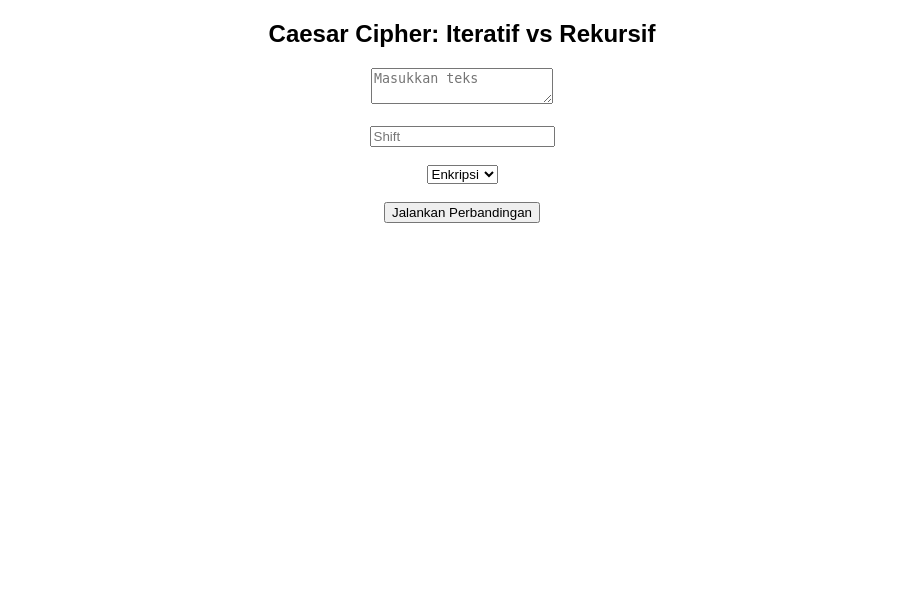
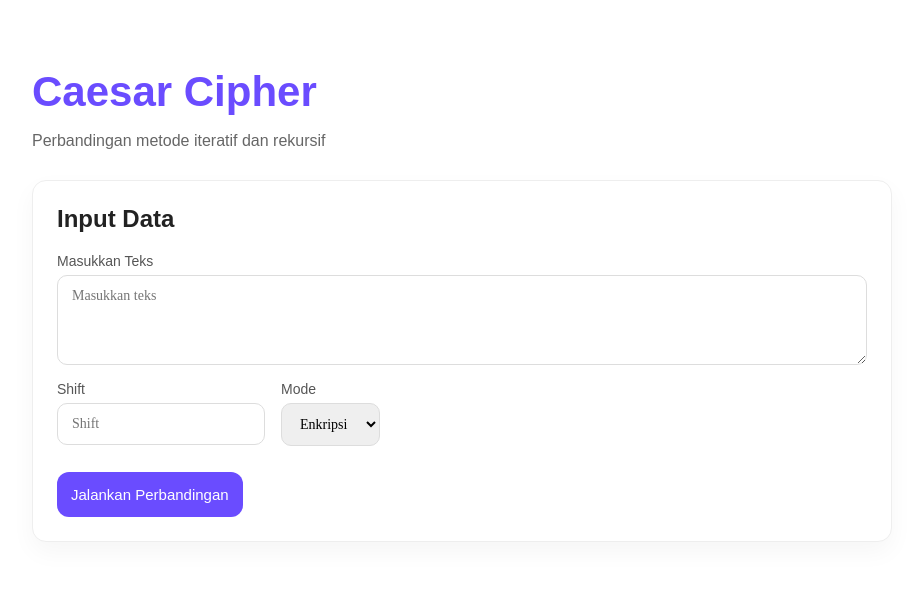
Before and after one commit to mega105/tubes-AKA-Cipher-Caesar-Iteratif-dan-Rekursif, a Flask app: page / in a window 1280 px wide. Shown: the top 605 px of the page, without its empty margins (178-1101 px from the left). Run offline with Flask 3, Linux system fonts and the light colour scheme.

Commit message:
update : line chart + UI

```diff
--- a/app.py
+++ b/app.py
@@ -1,11 +1,12 @@
 from flask import Flask, render_template, request
 import time
 
+MAX_RECURSIVE_LEN = 900
 app = Flask(__name__)
 
-# =====================
-# ITERATIF
-# =====================
+iter_times = []
+rec_times = []
+
 def caesar_iterative(text, shift, mode):
     if mode == "decrypt":
         shift = -shift
@@ -20,9 +21,6 @@ def caesar_iterative(text, shift, mode):
     return result
 
 
-# =====================
-# REKURSIF
-# =====================
 def caesar_recursive(text, shift, mode, index=0):
     if index == 0 and mode == "decrypt":
         shift = -shift
@@ -49,21 +47,31 @@ def index():
         shift = int(request.form["shift"])
         mode = request.form["mode"]
 
-        # ITERATIF
+        # ===== ITERATIF (SELALU JALAN) =====
         start_i = time.perf_counter()
         result_iter = caesar_iterative(text, shift, mode)
         end_i = time.perf_counter()
+        time_iter = (end_i - start_i) * 1000
+        iter_times.append(round(time_iter, 5))
 
-        # REKURSIF
-        start_r = time.perf_counter()
-        result_rec = caesar_recursive(text, shift, mode)
-        end_r = time.perf_counter()
+        # ===== REKURSIF (BERSYARAT) =====
+        if len(text) <= MAX_RECURSIVE_LEN:
+            start_r = time.perf_counter()
+            result_rec = caesar_recursive(text, shift, mode)
+            end_r = time.perf_counter()
+            time_rec = (end_r - start_r) * 1000
+            rec_times.append(round(time_rec, 5))
+            rec_status = "OK"
+        else:
+            result_rec = "⚠️ Input terlalu panjang, rekursif dihentikan"
+            time_rec = 0
+            rec_times.append(0)
+            rec_status = "STACK OVERFLOW DICEGAH"
 
-        time_iter = (end_i - start_i) * 1000
-        time_rec = (end_r - start_r) * 1000
-
-        # KESIMPULAN
-        if time_iter < time_rec:
+        # ===== KESIMPULAN =====
+        if rec_status != "OK":
+            conclusion = "Iteratif lebih stabil untuk input besar (rekursif gagal)"
+        elif time_iter < time_rec:
             conclusion = "Algoritma Iteratif lebih cepat"
         elif time_rec < time_iter:
             conclusion = "Algoritma Rekursif lebih cepat"
@@ -75,11 +83,16 @@ def index():
             "rec_result": result_rec,
             "time_iter": time_iter,
             "time_rec": time_rec,
-            "conclusion": conclusion
+            "conclusion": conclusion,
+            "iter_times": iter_times,
+            "rec_times": rec_times,
+            "rec_status": rec_status,
+            "text_length": len(text)
         }
 
     return render_template("index.html", data=data)
 
 
+
 if __name__ == "__main__":
     app.run(debug=True)
--- a/static/styles.css
+++ b/static/styles.css
@@ -1,16 +1,103 @@
+* {
+    box-sizing: border-box;
+}
+
 body {
-    font-family: Arial;
-    background: #f4f6f8;
-    text-align: center;
-    margin-top: 50px;
+    font-family: 'Poppins', sans-serif;
+    background: #ffffff;
+    color: #333;
+    margin: 0;
+    padding: 40px 0;
+}
+
+.container {
+    max-width: 900px;
+    margin: auto;
+    padding: 0 20px;
+}
+
+h1 {
+    color: #6a4cff;
+    font-size: 42px;
+    margin-bottom: 5px;
+}
+
+.subtitle {
+    color: #666;
+    margin-bottom: 30px;
+}
+
+h2 {
+    margin-top: 0;
+    color: #222;
+}
+
+.card {
+    background: #fff;
+    border: 1px solid #eee;
+    border-radius: 14px;
+    padding: 24px;
+    margin-bottom: 24px;
+    box-shadow: 0 10px 25px rgba(0,0,0,0.04);
+}
+
+.field {
+    display: flex;
+    flex-direction: column;
+    margin-bottom: 16px;
+}
+
+label {
+    font-size: 14px;
+    margin-bottom: 6px;
+    color: #555;
+}
+
+textarea,
+input,
+select {
+    font-family: 'Poppins';
+    padding: 12px 14px;
+    border-radius: 10px;
+    border: 1px solid #ddd;
+    font-size: 14px;
 }
 
 textarea {
-    width: 300px;
-    height: 100px;
+    min-height: 90px;
+    resize: vertical;
 }
 
-input, select, button {
-    margin: 8px;
-    padding: 8px;
+textarea:focus,
+input:focus,
+select:focus {
+    outline: none;
+    border-color: #6a4cff;
 }
+
+.row {
+    display: flex;
+    gap: 16px;
+}
+
+button {
+    margin-top: 10px;
+    background: #6a4cff;
+    color: #fff;
+    border: none;
+    padding: 14px;
+    font-size: 15px;
+    border-radius: 12px;
+    cursor: pointer;
+    transition: 0.2s;
+}
+
+button:hover {
+    background: #593be0;
+}
+
+.conclusion {
+    margin-top: 10px;
+    font-weight: 600;
+    color: #6a4cff;
+}
--- a/templates/index.html
+++ b/templates/index.html
@@ -1,40 +1,124 @@
 <!DOCTYPE html>
-<html>
+<html lang="id">
 <head>
+    <meta charset="UTF-8">
     <title>Perbandingan Caesar Cipher</title>
+    <script src="https://cdn.jsdelivr.net/npm/chart.js"></script>
+    <link rel="stylesheet" href="{{ url_for('static', filename='styles.css') }}">
 </head>
-<body style="font-family:Arial; text-align:center;">
 
-<h2>Caesar Cipher: Iteratif vs Rekursif</h2>
+<body>
+
+<div class="container">
+
+    <h1>Caesar Cipher</h1>
+    <p class="subtitle">Perbandingan metode iteratif dan rekursif</p>
+
+    <div class="card">
+        <h2>Input Data</h2>
 
         <form method="post">
-    <textarea name="text" placeholder="Masukkan teks" required></textarea><br><br>
 
-    <input type="number" name="shift" placeholder="Shift" required><br><br>
+            <div class="field">
+                <label>Masukkan Teks</label>
+                <textarea name="text" placeholder="Masukkan teks" required></textarea>
+            </div>
 
+            <div class="row">
+                <div class="field">
+                    <label>Shift</label>
+                    <input type="number" name="shift" placeholder="Shift" required>
+                </div>
+
+                <div class="field">
+                    <label>Mode</label>
                     <select name="mode">
                         <option value="encrypt">Enkripsi</option>
                         <option value="decrypt">Dekripsi</option>
-    </select><br><br>
+                    </select>
+                </div>
+            </div>
 
             <button type="submit">Jalankan Perbandingan</button>
         </form>
+    </div>
 
     {% if data %}
-<hr>
 
-<h3>Hasil Enkripsi / Dekripsi</h3>
+    <div class="card">
+        <h2>Hasil Enkripsi / Dekripsi</h2>
         <p><b>Iteratif:</b> {{ data.iter_result }}</p>
         <p><b>Rekursif:</b> {{ data.rec_result }}</p>
+    </div>
 
-<h3>Waktu Eksekusi</h3>
+    <div class="card">
+        <h2>Waktu Eksekusi</h2>
         <p>Iteratif: {{ "%.5f"|format(data.time_iter) }} ms</p>
         <p>Rekursif: {{ "%.5f"|format(data.time_rec) }} ms</p>
 
-<h3>Kesimpulan</h3>
-<p><b>{{ data.conclusion }}</b></p>
+        <p class="conclusion">{{ data.conclusion }}</p>
+    </div>
+
+    <div class="card">
+        <h2>Grafik Perbandingan Waktu</h2>
+        <canvas id="timeChart" width="500" height="250"></canvas>
+    </div>
+
+    <script>
+    const iterData = {{ data.iter_times | tojson }};
+    const recData  = {{ data.rec_times | tojson }};
+
+    const labels = iterData.map((_, i) => `Uji ke-${i + 1}`);
+
+    const ctx = document.getElementById('timeChart').getContext('2d');
+
+    new Chart(ctx, {
+        type: 'line',
+        data: {
+            labels: labels,
+            datasets: [
+                {
+                    label: 'Iteratif',
+                    data: iterData,
+                    borderWidth: 2,
+                    tension: 0.3
+                },
+                {
+                    label: 'Rekursif',
+                    data: recData,
+                    borderWidth: 2,
+                    tension: 0.3
+                }
+            ]
+        },
+        options: {
+            responsive: true,
+            plugins: {
+                legend: {
+                    position: 'top'
+                }
+            },
+            scales: {
+                y: {
+                    title: {
+                        display: true,
+                        text: 'Waktu Eksekusi (ms)'
+                    }
+                },
+                x: {
+                    title: {
+                        display: true,
+                        text: 'Percobaan'
+                    }
+                }
+            }
+        }
+    });
+    </script>
 
     {% endif %}
 
+</div>
+
 </body>
 </html>
```
Lines whose indentation alone changed are shown as unchanged.
